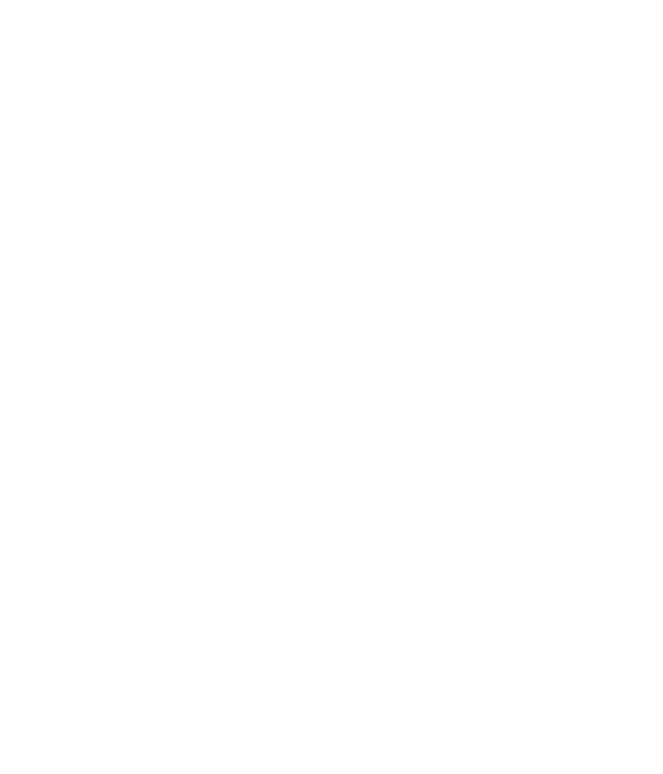
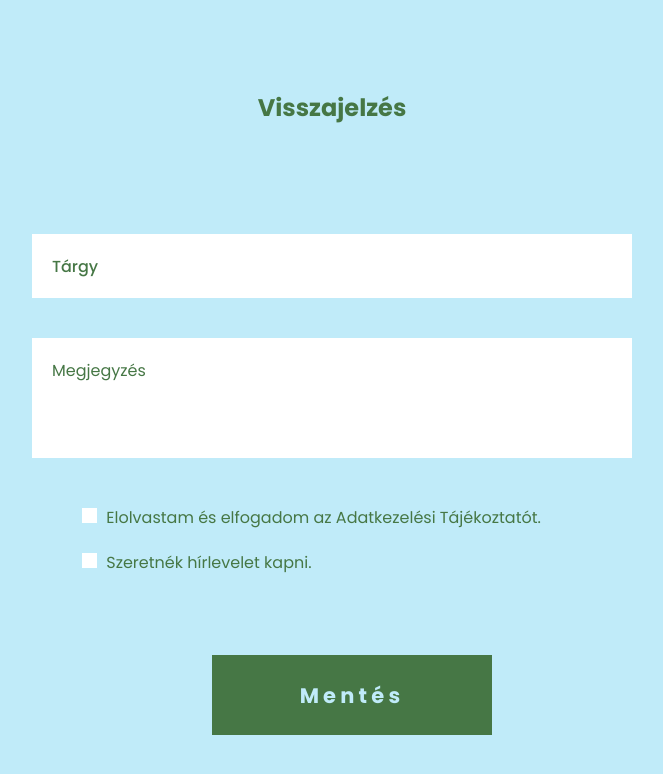
Before and after one commit to gergo0328/uibuild-form-light2, a plain HTML site: page frontend/index.html in a window 1280 px wide. Shown: the whole page, without its empty margins (308-971 px from the left). Drawn offline with nearby package versions, Linux system fonts and the light colour scheme; files that its build step writes are made by us from their sources.

Commit message:
so close

```diff
--- a/frontend/index.html
+++ b/frontend/index.html
@@ -8,8 +8,25 @@
 
 	<link rel="stylesheet" href="reset.css">
 	<link rel="stylesheet" href="style.css">
+
+	<link rel="preconnect" href="https://fonts.googleapis.com">
+	<link rel="preconnect" href="https://fonts.gstatic.com" crossorigin>
+	<link href="https://fonts.googleapis.com/css2?family=Poppins:wght@400;500;700&display=swap" rel="stylesheet">
 </head>
 <body>
-	<div id="root"></div>
+	<h1>Visszajelzés</h1>
+	<div>
+		<input type="text" placeholder="Tárgy">
+		<textarea cols="30" rows="10" placeholder="Megjegyzés"></textarea>
+		<div>
+			<input type="checkbox">
+			<label for="">Elolvastam és elfogadom az Adatkezelési Tájékoztatót.</label>
+		</div>
+		<div>
+			<input type="checkbox">
+			<label for="">Szeretnék hírlevelet kapni.</label>
+		</div>
+	</div>
+	<button>Mentés</button>
 </body>
 </html>
--- /dev/null
+++ b/frontend/style.scss
@@ -0,0 +1,135 @@
+body {
+    width: 100vw;
+    height: 100vh;
+    background-color: #c0ebf9;
+    font-family: 'Poppins', sans-serif;
+
+    h1 {
+        margin: 7% auto;
+        text-align: center;
+        font-weight: 700;
+        font-size: 24px;
+        color: #467745;
+
+        @media (max-width: 639px) {
+            text-align: left;
+        }
+    }
+
+    div {
+        width: 640px;
+        max-width: 640px;
+        height: fit-content;
+        margin: 20px auto;
+
+        //background-color: #fff;
+
+
+        ::placeholder {
+            color: #467745;
+        }
+
+        input {
+            //Tárgy input
+            width: 600px;
+            max-width: 600px;
+            height: 64px;
+
+            margin: 20px;
+            padding: 20px;
+
+            font-weight: 500;
+            font-size: 16px;
+            color: #467745;
+            background-color: #fff;
+
+            @media (max-width:639px) {
+                margin-left: 20px;
+                padding-left: 20px;
+
+                max-width: 100%;
+                min-width: 40px;
+            }
+        }
+
+        textarea {
+            //Megjegyzés text
+            width: 600px;
+            max-width: 600px;
+            height: 120px;
+
+            margin: 20px;
+            padding: 20px;
+
+            font-weight: 400;
+            font-size: 16px;
+
+            color: #467745;
+            background-color: #fff;
+
+            @media (max-width: 639px) {
+                max-width: 100%;
+                min-width: 40px;
+
+            }
+
+        }
+
+        div {
+            width: 600px;
+
+            input{    //checkbox
+                margin: 0 5px 0 50px;
+                padding:0;
+
+                width:15px;
+                max-width: 15px;
+                min-width: 15px;
+                height: 15px;
+                appearance: none;
+
+                @media (max-width:439px){
+                    margin: 0;
+                    padding:0;
+                }
+
+            }
+            label {    //2 input mező szöveg
+                font-weight: 400;
+                font-size: 16px;
+                color: #467745;
+
+                align-items: center;
+                justify-content: center;
+
+                @media (max-width:439px) {
+                    margin-left: 20px;
+                    padding-left: 20px;
+                }
+            }
+        }
+
+    }
+    button{
+        position: relative;
+        top: 10%;
+        left: 50%;
+        margin: 20px;
+        width: 280px;
+        max-width: 280px;
+        height: 80px;
+
+        transform: translate(-50%, -50%);
+
+        font-weight: 700;
+        font-size: 21px;
+        align-items: center;
+        justify-content: center;
+        letter-spacing: 0.2em;
+
+        color: #c0ebf9;
+        background-color: #467745;
+
+
+    }
+}
```
Also changed, not shown: frontend/stlye.css (added), frontend/stlye.scss (deleted), frontend/style.css (added), 2 other files.
